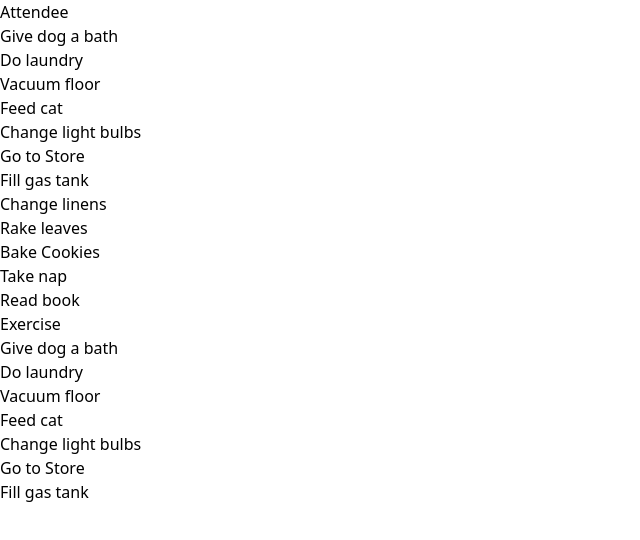
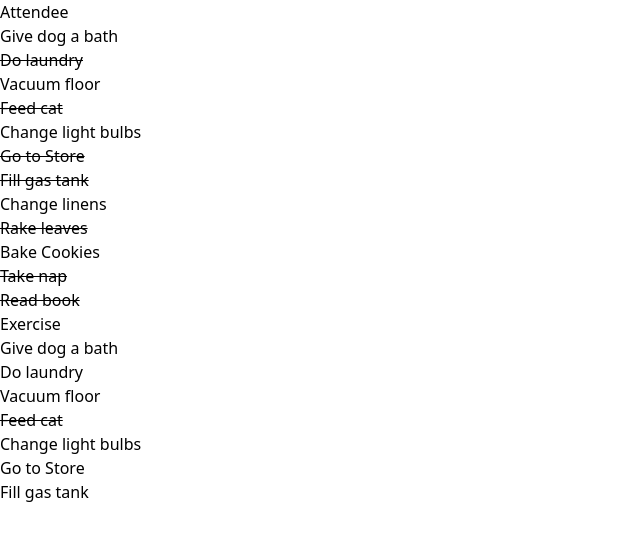
Before and after one commit to samyakkhatua/attendee, a React (Vite) app: page / in a window 1280 px wide. Shown: the top 540 px of the page, without its empty margins (0-640 px from the left). Built offline with nearby package versions, Linux system fonts and the light colour scheme.

Commit message:
strike added

```diff
--- a/src/App.css
+++ b/src/App.css
@@ -1,3 +1,7 @@
+.strike {
+  text-decoration: line-through;
+}
+
 /* #root {
   max-width: 1280px;
   margin: 0 auto;
--- a/src/App.jsx
+++ b/src/App.jsx
@@ -6,9 +6,12 @@ import './App.css'
 function App() {
   const [studentList, setStudentList] = useState(data);
 
+
+
   return (
     <div className="App">
       <h1 className="">Attendee</h1>
+
       <StudentList studentList = {studentList} />
     </div>
   )
--- a/src/components/Student.jsx
+++ b/src/components/Student.jsx
@@ -2,7 +2,7 @@ import React from 'react'
 
 const Student = ({student}) => {
   return (
-    <div>
+    <div className={student.complete ? "strike" : ""}>
         {student.task}
     </div>
   )
--- a/src/data.json
+++ b/src/data.json
@@ -1,7 +1,7 @@
 [{
     "id": 1,
     "task": "Give dog a bath",
-    "complete": true
+    "complete": false
   }, {
     "id": 2,
     "task": "Do laundry",
```
